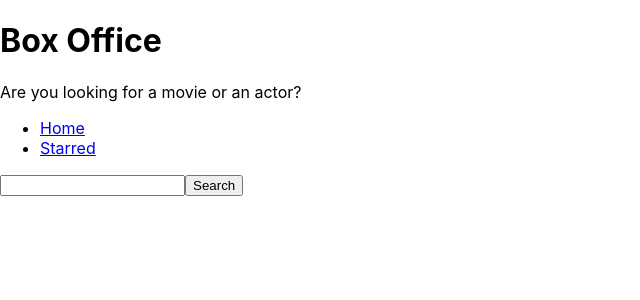
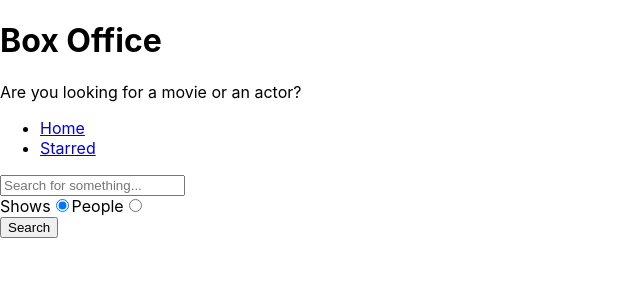
Before and after one commit to meaisha/reaction-timer, a React (Create React App) app in the folder Desktop/Aisha-2021/skillshare-React/box-office/: page / in a window 1280 px wide. Shown: the top 300 px of the page, without its empty margins (0-640 px from the left). Built offline with nearby package versions, Linux system fonts and the light colour scheme.

Commit message:
added search option

```diff
--- a/Desktop/Aisha-2021/skillshare-React/box-office/src/pages/Home.js
+++ b/Desktop/Aisha-2021/skillshare-React/box-office/src/pages/Home.js
@@ -6,14 +6,21 @@
 
   const [input, setInput] = useState('');
   const [results, setResults] = useState(null);
+  const [searchOption, setSearchOption] = useState('shows');
+
+  const isShowsSearch = searchOption === "shows";
 
   const onInputChange = ev => {
     setInput(ev.target.value);
   };
 
+  const onRadioChange = (ev) => {
+    setSearchOption(ev.target.value);
+  };
+
   const onSearch = () => {
 
-    apiGet(`singlesearch/shows?q=${input}`).then(result => {
+    apiGet(`search/${searchOption}?q=${input}`).then(result => {
       setResults(result)
     });
   };
@@ -31,18 +38,34 @@
     }
 
     if(results && results.length > 0) {
+
+      if(results[0].show)
+        return (
+          <div>{results.map((item) => <div key={item.show.id}>{item.show.name}</div>)}</div>
+        );
+
       return (
-        <div>{results.map((item) => <div key={item.show.id}>{item.show.name}</div>)}</div>
-      )
+        <div>{results.map((item) => <div key={item.person.id}>{item.person.name}</div>)}</div>
+      );
     }
-
     return null;
   };
 
 
+
+
   return (
     <MainPageLayout>
-      <input type="text" onChange={onInputChange} onKeyDown={onKeyDown} value={input} />
+      <input type="text" placeholder="Search for something..." onChange={onInputChange} onKeyDown={onKeyDown} value={input} />
+
+      <div>
+
+      <label htmlFor="shows-search">Shows<input id="shows-search" type="radio" value="shows" checked={isShowsSearch} onChange={onRadioChange} /></label>
+      <label htmlFor="actors-search">People<input id="actors-search" type="radio" value="people" checked={!isShowsSearch} onChange={onRadioChange} /></label>
+
+      </div>
+
+
       <button type="button" onClick={onSearch}>Search</button>
       {renderResults()}
     </MainPageLayout>
```
